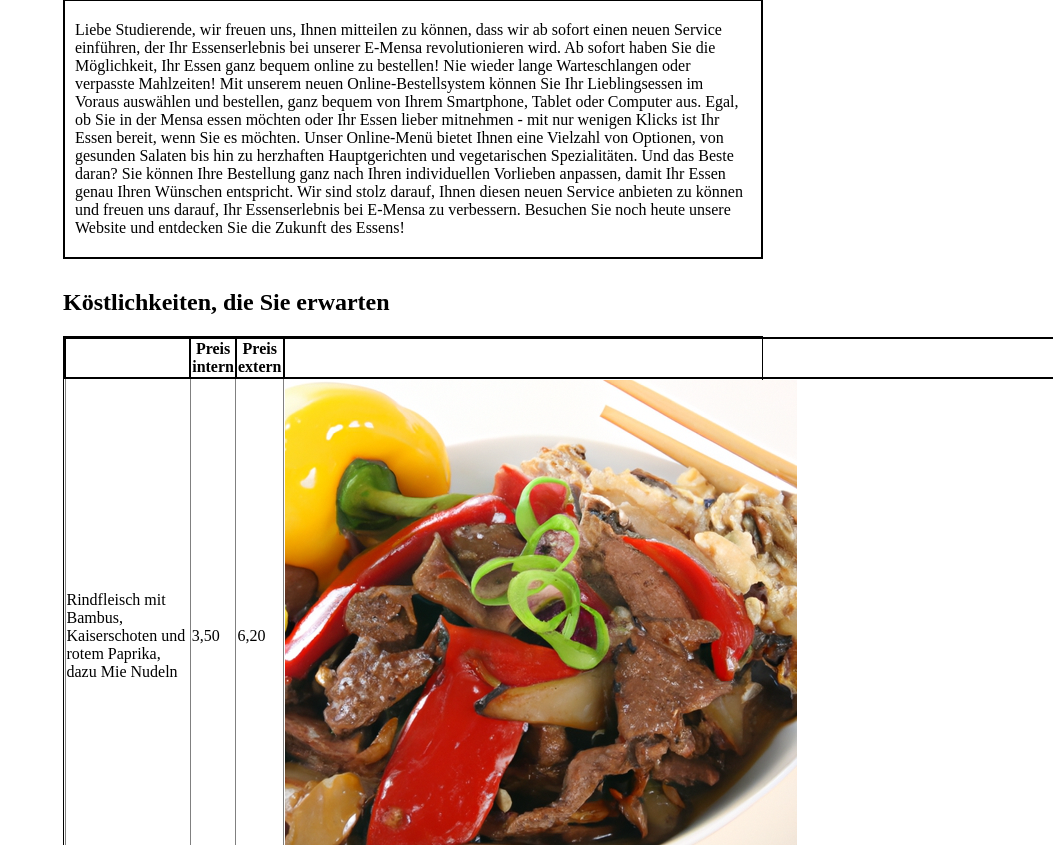
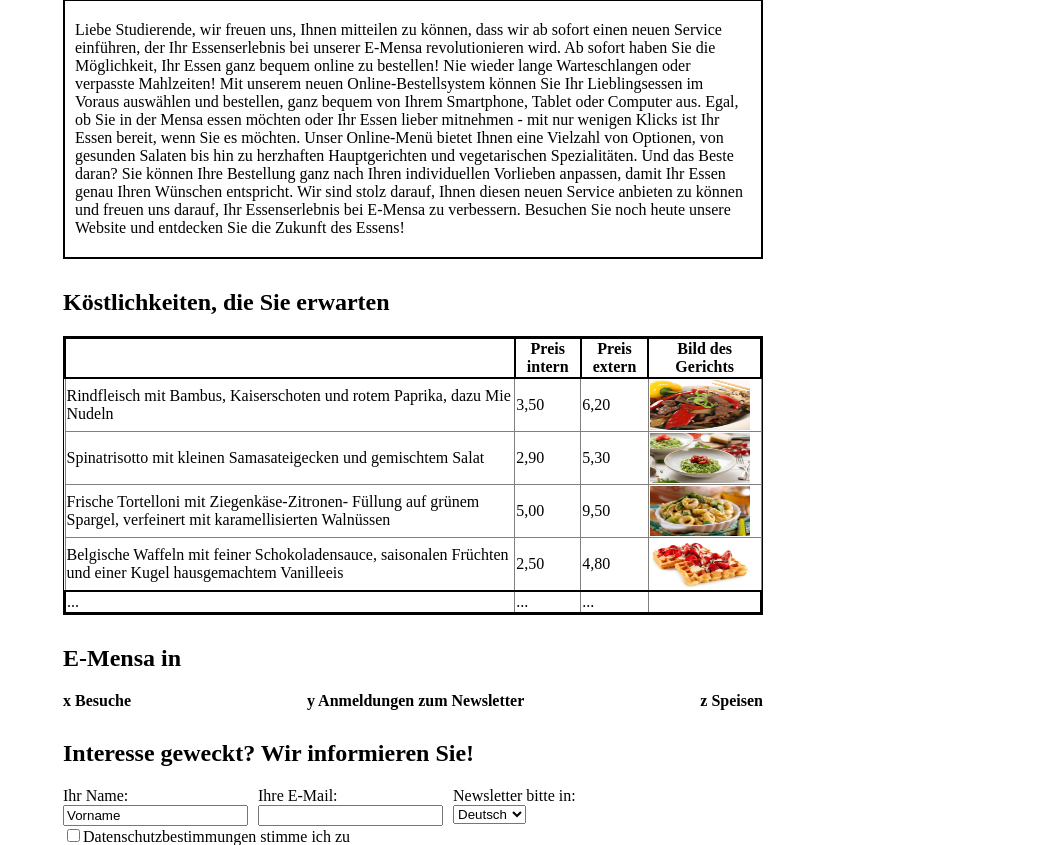
Before and after one commit to nelemi/DBWT, a PHP site: page / in a window 1280 px wide; the page is wider, and only the part inside the window is pictured. Shown: the part 439-1284 px from the top of that part, without its empty margins (227-1280 px from the left). Run offline with PHP 8.4, Linux system fonts and the light colour scheme.

Commit message:
geändert

```diff
--- a/werbeseite/index.php
+++ b/werbeseite/index.php
@@ -154,6 +154,7 @@ include 'gerichte_array.php'
                 <th></th>
                 <th>Preis intern</th>
                 <th>Preis extern</th>
+                <th>Bild des Gerichts</th>
             </tr>
             </thead>
             <tbody>
@@ -161,22 +162,24 @@ include 'gerichte_array.php'
                 <td><?php echo gerichte()?></td>
                 <td>3,50</td>
                 <td>6,20</td>
-                <td><img src="/werbeseite/img/rindfleisch.png" alt="Rindfleisch mit Bambus"</td>
+                <td><img src="/werbeseite/img/rindfleisch.png" width="100" height="50" alt="Rindfleisch mit Bambus"</td>
             </tr>
             <tr>
                 <td><?php echo gerichte( 1)?></td>
                 <td>2,90</td>
                 <td>5,30</td>
-                <td><img src="/werbeseite/img/spinatrisotto.jpg" alt="Spinatrisotto"</td> </tr>
+                <td><img src="/werbeseite/img/spinatrisotto.jpg" width="100" height="50" alt="Spinatrisotto"</td> </tr>
             <tr>
                 <td><?php echo gerichte(2)?></td>
                 <td>5,00</td>
                 <td>9,50</td>
+                <td><img src="/werbeseite/img/tortellini.jpg" width="100" height="50" alt="Tortellini"</td>
             </tr>
             <tr>
                 <td><?php echo gerichte( 3)?></td>
                 <td>2,50</td>
                 <td>4,80</td>
+                <td><img src="/werbeseite/img/waffeln.jpg" width="100" height="50" alt="Waffeln"</td>
             </tr>
             <tr>
                 <td>...</td>
```
